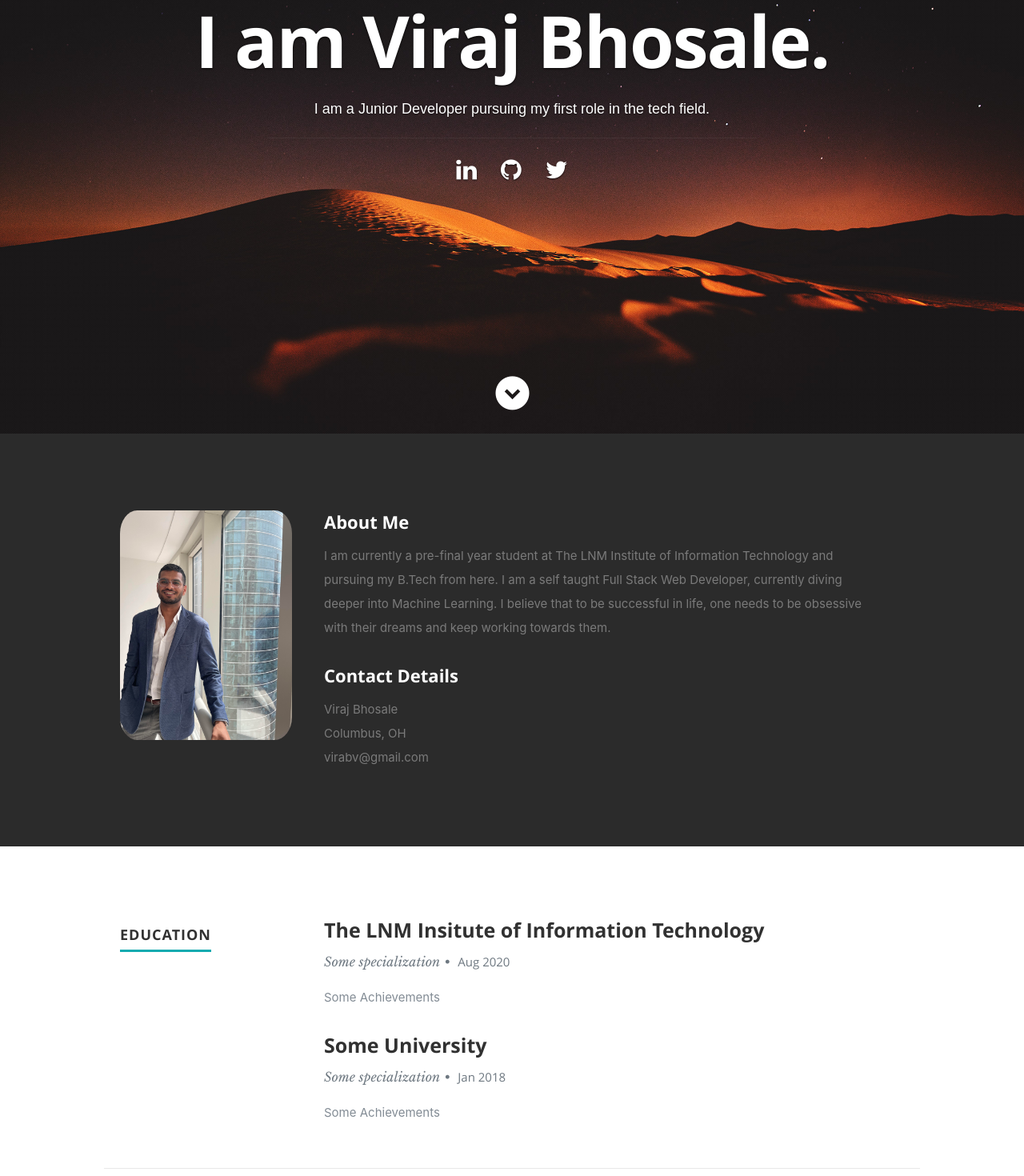
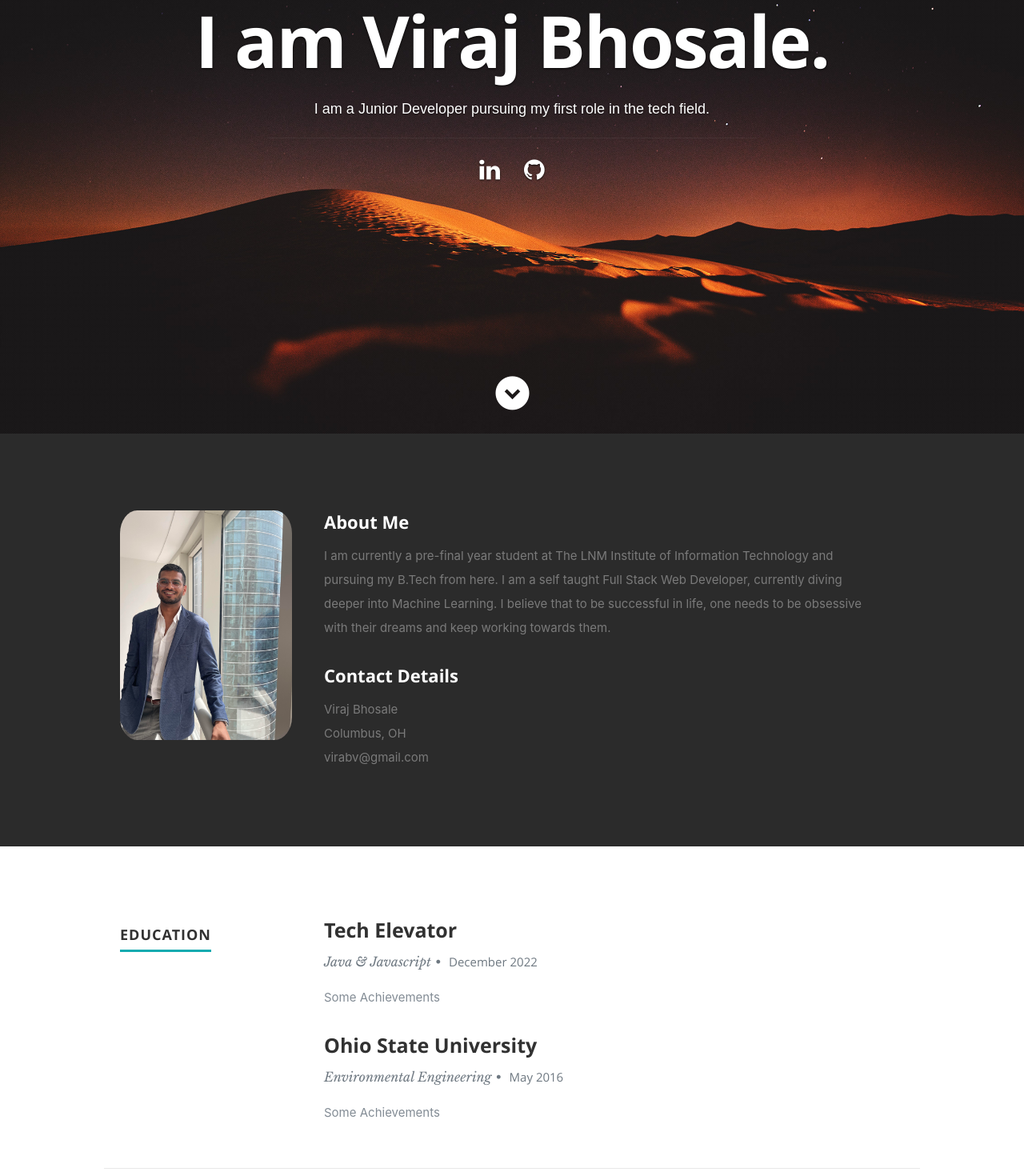
Before and after one commit to viravb/ReactPortfolio, a React (Create React App) app: page / in a window 1280 px wide. Shown: the part 258-1728 px from the top of the page at 80% size. Built offline with nearby package versions, Linux system fonts and the light colour scheme.

Commit message:
website strcuture mostly built out

```diff
--- a/public/css/layout.css
+++ b/public/css/layout.css
@@ -487,6 +487,7 @@ ul#nav li.current a { color: #F06000; }
 }
 .portfolio-item .item-wrap img {
    vertical-align: bottom;
+   width: 100%;
 }
 .portfolio-item .portfolio-item-meta { padding: 18px }
 .portfolio-item .portfolio-item-meta h5 {
--- a/src/components/Header.js
+++ b/src/components/Header.js
@@ -13,7 +13,7 @@ export default class Header extends Component {
                <li className="current"><a className="smoothscroll" href="#home">Home</a></li>
                <li><a className="smoothscroll" href="#about">About</a></li>
              <li><a className="smoothscroll" href="#resume">Resume</a></li>
-               <li><a className="smoothscroll" href="#portfolio">Works</a></li>
+               <li><a className="smoothscroll" href="#portfolio">Projects</a></li>
                <li><a className="smoothscroll" href="#testimonials">Testimonials</a></li>
                <li><a className="smoothscroll" href="#contact">Contact</a></li>
             </ul>
--- a/src/resumeData.js
+++ b/src/resumeData.js
@@ -13,13 +13,8 @@ let resumeData = {
         },
         {
           "name":"github",
-          "url":"http://github.com/rbhatia46",
+          "url":"https://github.com/viravb",
           "className":"fa fa-github"
-        },
-        {
-          "name":"skype",
-          "url":"http://twitter.com/rbhatia46",
-          "className":"fa fa-twitter"
         }
       ],
     "aboutme":"I am currently a pre-final year student at The LNM Institute of Information Technology and pursuing my B.Tech from here. I am a self taught Full Stack Web Developer, currently diving deeper into Machine Learning. I believe that to be successful in life, one needs to be obsessive with their dreams and keep working towards them.",
@@ -27,17 +22,17 @@ let resumeData = {
     "website":"virabv@gmail.com",
     "education":[
       {
-        "UniversityName":"The LNM Insitute of Information Technology",
-        "specialization":"Some specialization",
-        "MonthOfPassing":"Aug",
-        "YearOfPassing":"2020",
+        "UniversityName":"Tech Elevator",
+        "specialization":"Java & Javascript",
+        "MonthOfPassing":"December",
+        "YearOfPassing":"2022",
         "Achievements":"Some Achievements"
       },
       {
-        "UniversityName":"Some University",
-        "specialization":"Some specialization",
-        "MonthOfPassing":"Jan",
-        "YearOfPassing":"2018",
+        "UniversityName":"Ohio State University",
+        "specialization":"Environmental Engineering",
+        "MonthOfPassing":"May",
+        "YearOfPassing":"2016",
         "Achievements":"Some Achievements"
       }
     ],
@@ -71,25 +66,16 @@ let resumeData = {
     ],
     "portfolio":[
       {
-        "name":"project1",
-        "description":"mobileapp",
-        "imgurl":"images/portfolio/phone.jpg"
+        "name":"TechBot",
+        "description":"Web Application to help bootcamp students navigate technical and career development resources",
+        "imgurl":"images/techbot.png"
       },
       {
         "name":"project2",
         "description":"mobileapp",
         "imgurl":"images/portfolio/project.jpg"
-      },
-      {
-        "name":"project3",
-        "description":"mobileapp",
-        "imgurl":"images/portfolio/project2.png"
-      },
-      {
-        "name":"project4",
-        "description":"mobileapp",
-        "imgurl":"images/portfolio/phone.jpg"
       }
+
     ],
     "testimonials":[
       {
```
Also changed, not shown: public/images/techbot.png (added).
